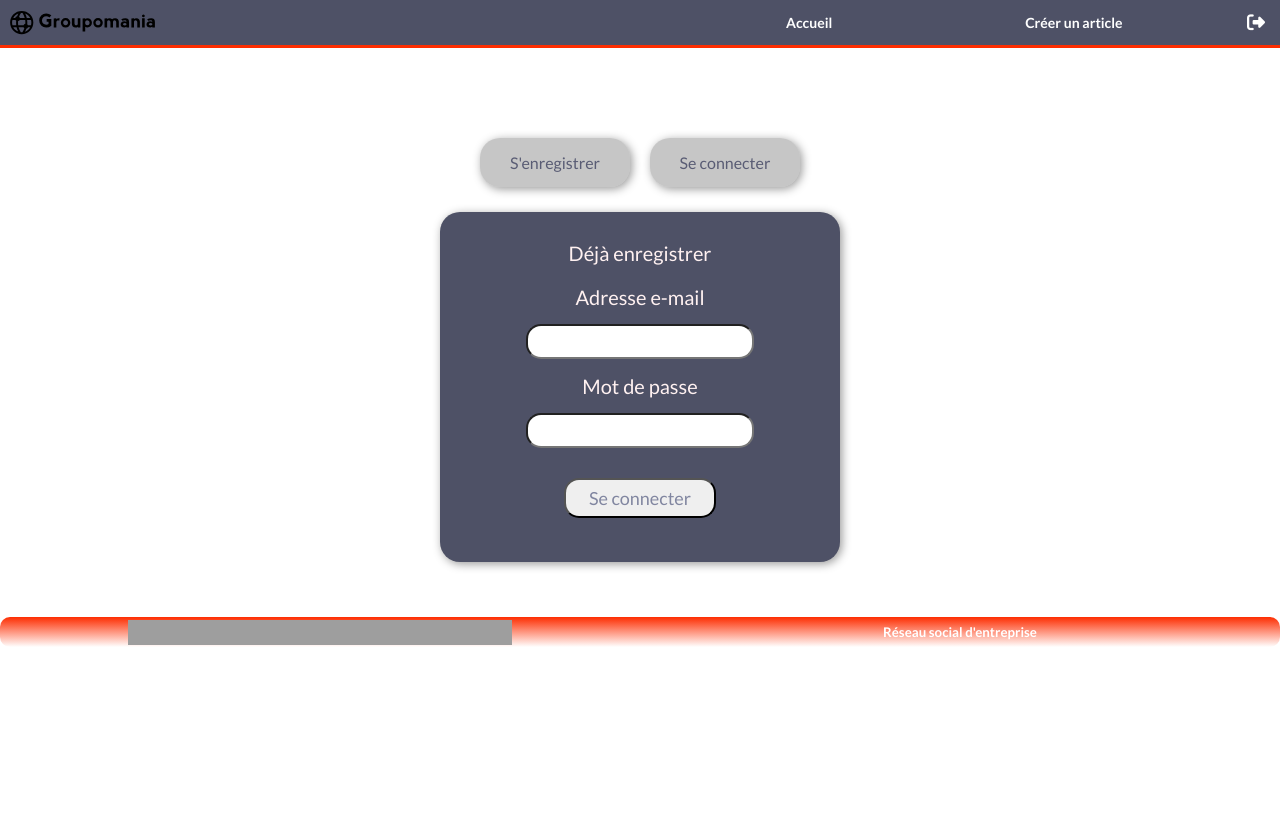
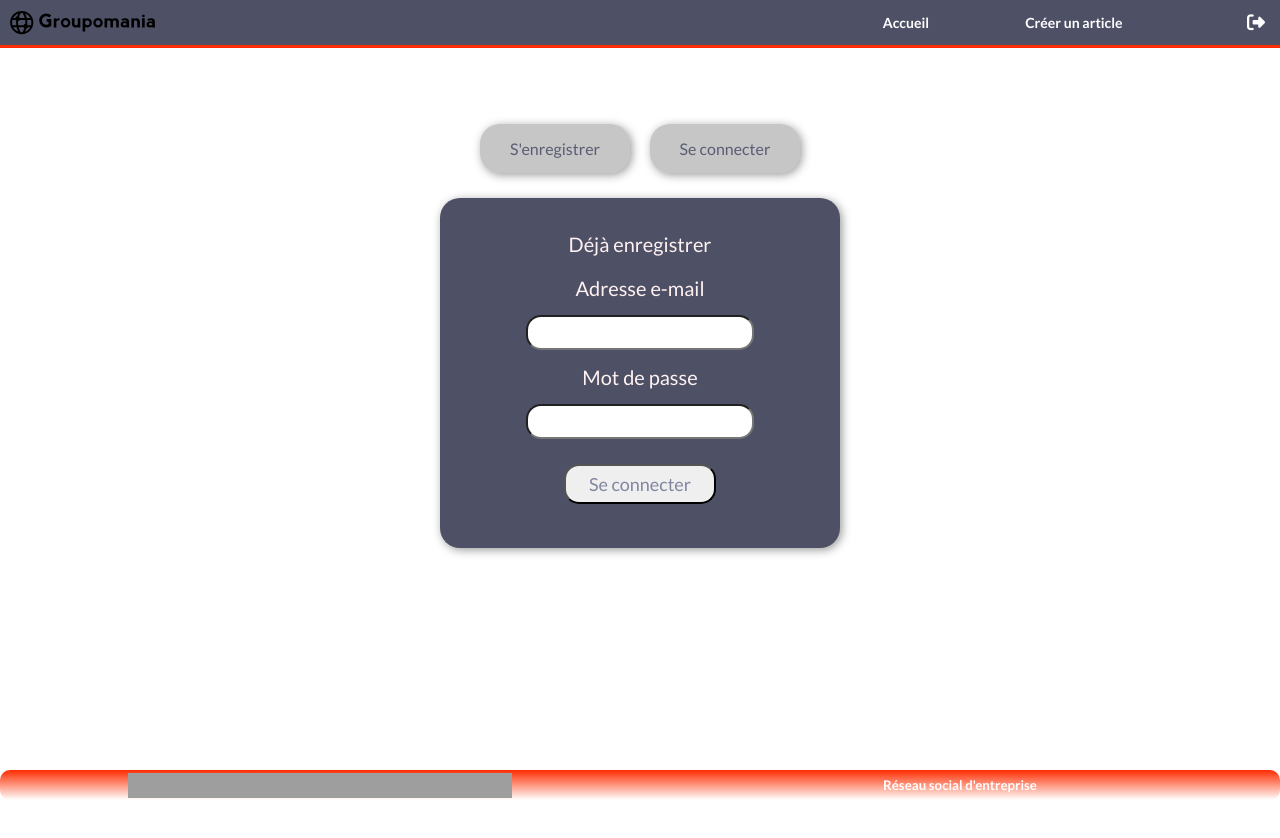
Before and after one commit to MDI93/groupomania_social_media, a React (Create React App) app in the folder front/: page / in a window 1280 px wide. Shown: the top 838 px of the page. Before the commit the page ends 800 px from the top, so only its background shows below. Built offline with nearby package versions, Linux system fonts and the light colour scheme; sample sign-in values are in the browser's storage; grey boxes are pictures that could not be loaded.

Commit message:
Add scrool 'home-container', modif css footer, navbar, formLogin, signupform & card

```diff
--- a/front/src/Styles/base/_settings.scss
+++ b/front/src/Styles/base/_settings.scss
@@ -9,3 +9,13 @@
 }
 
 ;
+
+.body {
+    height: 950px;
+}
+
+.home-container {
+    min-height: calc(95vh - 20px);
+    overflow-y: auto;
+    border-radius: 20px 20px;
+}
--- a/front/src/Styles/layouts/_Footer.scss
+++ b/front/src/Styles/layouts/_Footer.scss
@@ -6,8 +6,8 @@
     background: linear-gradient($background-color-footer, $background-color-footer2);
     height: 30px;
     bottom: 0;
-    margin-top: 120px;
-    // position: absolute;
+    margin-top: 100px;
+    position: absolute;
 
     .footer-logo {
         display: flex;
--- a/front/src/Styles/layouts/_Navbar.scss
+++ b/front/src/Styles/layouts/_Navbar.scss
@@ -1,7 +1,6 @@
 .navbar-container {
     display: flex;
     border-bottom: 3px solid $color-primary;
-    margin-bottom: 80px;
     padding: 10px;
     background-color: $color-tertiary;
 
@@ -28,7 +27,7 @@
 
         .navbar-link {
             display: flex;
-            width: 30%;
+            width: 20%;
 
             &:hover {
                 color: $color-secondary;
--- a/front/src/Styles/pages/auth/_FormLogin.scss
+++ b/front/src/Styles/pages/auth/_FormLogin.scss
@@ -1,3 +1,16 @@
+.auth-page {
+    height: 800px;
+
+    .log-container {
+        height: 800px;
+
+        .form-container {
+            height: 100%;
+            display: flex;
+            flex-direction: column;
+            justify-content: center;
+
+
             .form-login-container {
                 display: flex;
                 flex-direction: column;
@@ -12,6 +25,7 @@
                 border-radius: 20px 20px;
                 box-shadow: $shadow;
 
+
                 .form-label {
                     display: flex;
                     justify-content: center;
@@ -25,6 +39,7 @@
                     border-radius: 15px 15px;
                     min-height: 35px;
                     margin: 5px;
+                    padding-left: 5px;
                 }
 
                 ;
@@ -35,7 +50,7 @@
                     border-radius: 15px 15px;
                     height: 40px;
                     width: 40%;
-        margin: 25px;
+                    margin: 20px;
 
                     &:hover {
                         background-color: $color-hover;
@@ -61,6 +76,7 @@
                 .loading {
                     display: flex;
                     justify-content: center;
+                    font-size: 14px
                 }
 
                 ;
@@ -68,3 +84,7 @@
             }
 
             ;
+        }
+
+    }
+}
--- a/front/src/Styles/pages/auth/_SignUpForm.scss
+++ b/front/src/Styles/pages/auth/_SignUpForm.scss
@@ -1,3 +1,9 @@
+.auth-page {
+    height: 500px;
+
+    .log-container {
+        height: 500px;
+
         .form-signup-container {
             display: flex;
             flex-direction: column;
@@ -24,6 +30,7 @@
                 border-radius: 15px 15px;
                 min-height: 35px;
                 margin: 5px;
+                padding-left: 5px;
             }
 
             ;
@@ -63,6 +70,7 @@
             .loading {
                 display: flex;
                 justify-content: center;
+                font-size: 14px;
             }
 
             ;
@@ -70,3 +78,5 @@
         }
 
         ;
+    }
+}
--- a/front/src/Styles/pages/home/_Card.scss
+++ b/front/src/Styles/pages/home/_Card.scss
@@ -11,12 +11,12 @@
             background: linear-gradient($background-color-card2, $background-color-card);
             box-shadow: 2px 2px 10px $color-secondary;
             border-radius: 20px 20px;
-            width: 50%;
+            width: 500px;
 
             .card-header {
                 display: flex;
                 justify-content: space-between;
-                margin-bottom: 10px;
+                margin-bottom: 8px;
 
                 .card-header-name {
                     display: flex;
@@ -58,7 +58,7 @@
                     border-radius: 20px;
                     max-width: 90%;
                     height: 240px;
-                    margin-bottom: 40px;
+                    margin-bottom: 20px;
                     overflow: hidden;
 
                     img {
@@ -93,6 +93,7 @@
                         border-radius: 10px 10px;
                         min-height: 60px;
                         width: 100%;
+                        padding: 5px;
                     }
 
                     ;
@@ -112,7 +113,7 @@
                     display: flex;
                     justify-content: space-around;
                     align-items: center;
-                    width: 30%;
+                    width: 20%;
 
                     .card-btn-update {
                         color: $color-text-input;
```
Lines whose indentation alone changed are shown as unchanged.
